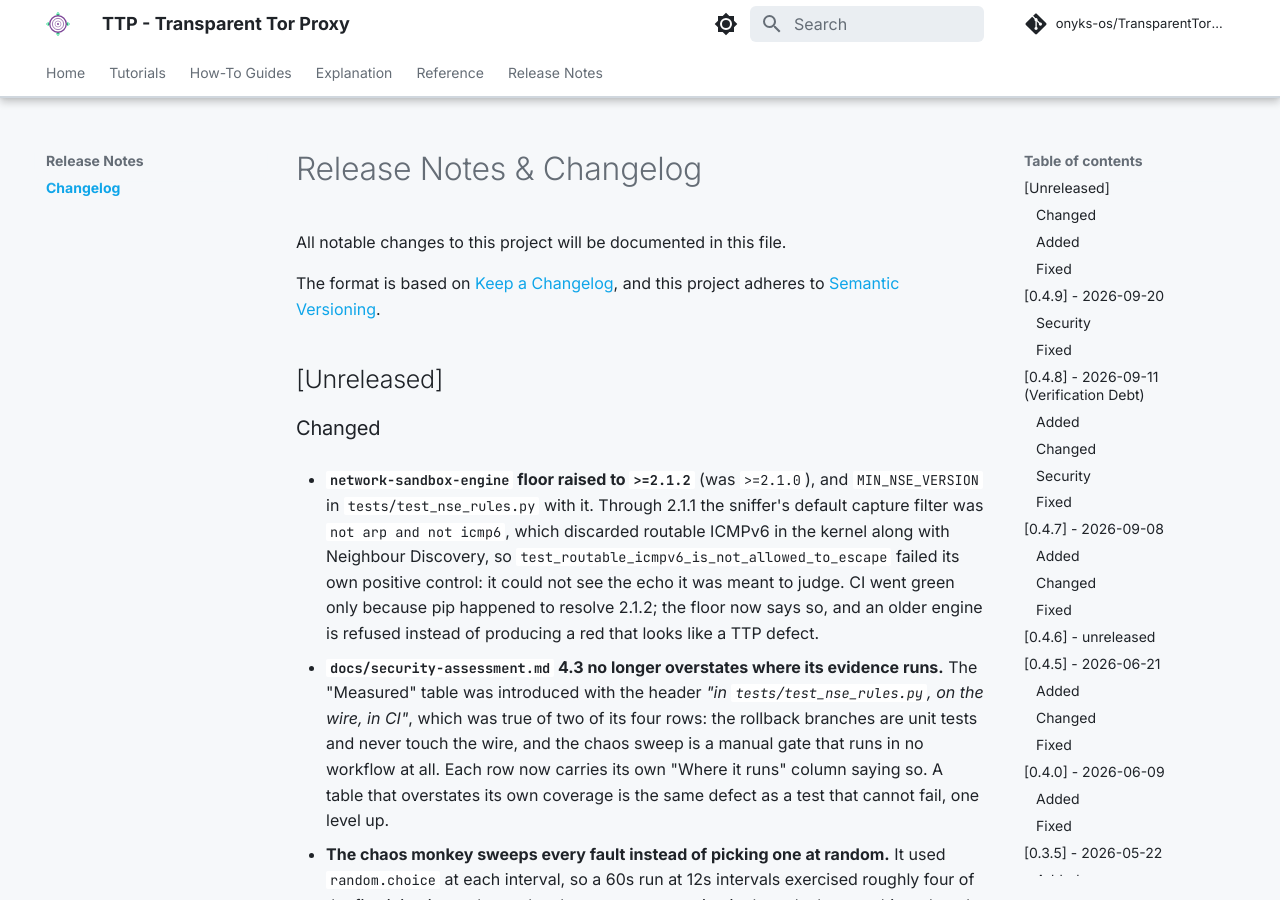
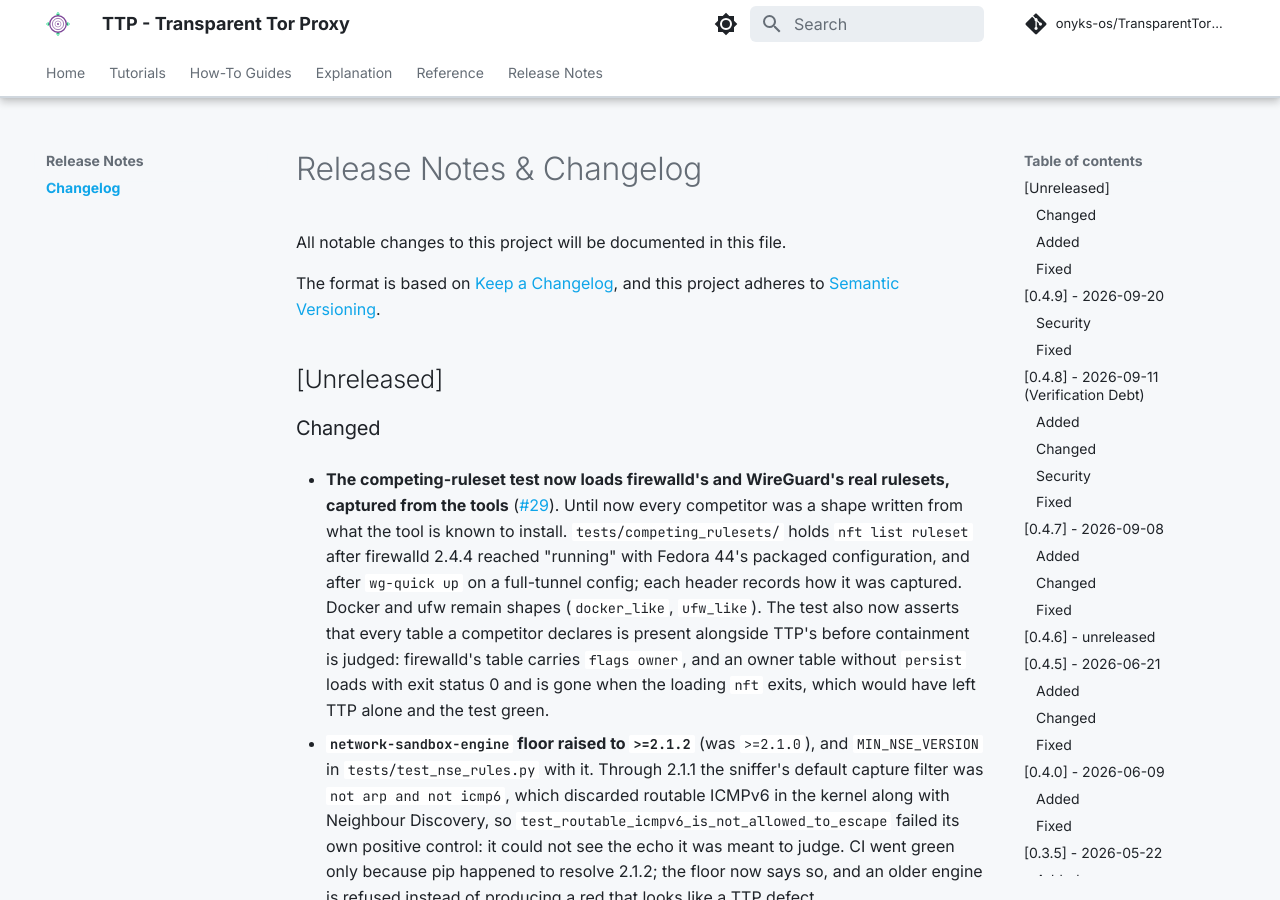
Before and after one commit to onyks-os/TransparentTorProxy, an MkDocs documentation site: the page built from docs/web/release-notes/changelog.md, in a window 1280 px wide and 900 px high. Built offline with MkDocs 1.6.1 and Material for MkDocs 9.7.7, drawn with Linux system fonts in a browser that asks for light colours; comment, search, counter and statistics services are not loaded.

Commit message:
test(nse): load firewalld's and WireGuard's real rulesets as competitors
#29's competitors were all shapes written from what each tool is known to
install. firewalld and WireGuard's are now captured from the tools and loaded
verbatim from tests/competing_rulesets/:

- firewalld 2.4.4 (firewalld-2.4.4-1.fc44), state "running", packaged
  firewalld-standard.conf, no ERROR or WARNING in its log;
- wg-quick 1.0.20260223 after `up` on a full-tunnel config.

Both were captured without root in user namespaces (firewalld with a private
D-Bus system bus); the headers record how. With TTP's generated ruleset
loaded after each, a user-namespace probe saw DNS redirected, generic UDP
rejected and nothing leave the host, against two packets out in the
no-TTP control.

The test now also checks that every table a competitor declares is present
beside TTP's. firewalld's table is `flags owner`; an owner table without
`persist` loads with status 0 and disappears when nft exits, which would have
left TTP alone and the test green. Both that mutant and an empty fixture fail
the new assertion; all five real fixtures pass it.

Docker and ufw stay shapes.

Refs #29

Co-Authored-By: Claude Opus 5.5 <noreply@anthropic.com>
Signed-off-by: onyks-os <129986281+onyks-os@users.noreply.github.com>

```diff
--- a/docs/web/release-notes/changelog.md
+++ b/docs/web/release-notes/changelog.md
@@ -8,6 +8,18 @@ and this project adheres to [Semantic Versioning](https://semver.org/spec/v2.0.0
 ## [Unreleased]
 
 ### Changed
+
+- **The competing-ruleset test now loads firewalld's and WireGuard's real
+  rulesets, captured from the tools** ([#29](https://github.com/onyks-os/TransparentTorProxy/issues/29)).
+  Until now every competitor was a shape written from what the tool is known to
+  install. `tests/competing_rulesets/` holds `nft list ruleset` after firewalld
+  2.4.4 reached "running" with Fedora 44's packaged configuration, and after
+  `wg-quick up` on a full-tunnel config; each header records how it was captured.
+  Docker and ufw remain shapes (`docker_like`, `ufw_like`). The test also now
+  asserts that every table a competitor declares is present alongside TTP's
+  before containment is judged: firewalld's table carries `flags owner`, and an
+  owner table without `persist` loads with exit status 0 and is gone when the
+  loading `nft` exits, which would have left TTP alone and the test green.
 
 - **`network-sandbox-engine` floor raised to `>=2.1.2`** (was `>=2.1.0`), and
   `MIN_NSE_VERSION` in `tests/test_nse_rules.py` with it. Through 2.1.1 the
```
Also changed, not shown: CHANGELOG.md (+12 -0 lines), 3 other files.
